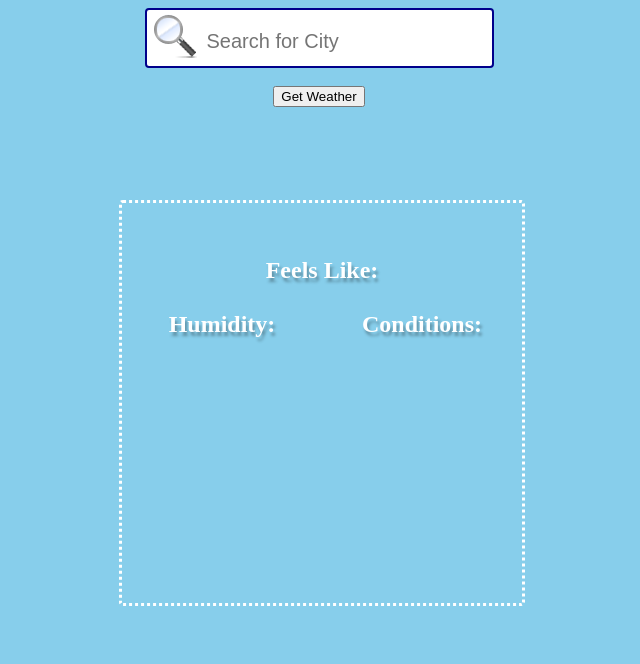
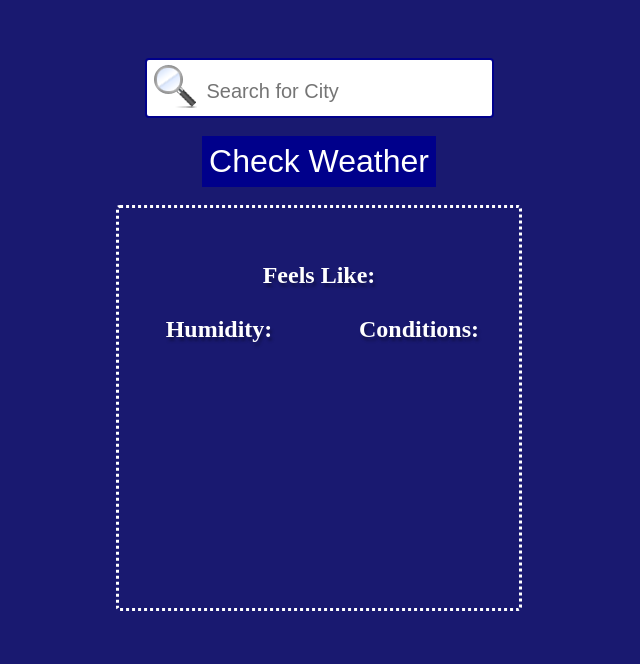
Before and after one commit to erinjaym/weather-app, a plain HTML site: page index.html in a window 1280 px wide. Shown: the whole page, without its empty margins (321-961 px from the left). Drawn offline with Linux system fonts and the light colour scheme; no server answers.

Commit message:
Reworked page display in preparation for portfolio addition. Added two wrappers one for the background and one for all other page content. Added button styling.

```diff
--- a/index.html
+++ b/index.html
@@ -6,10 +6,12 @@
   <title>Document</title>
 </head>
 <body>
-    <center><input id="search" placeholder="Search for City" type="text" maxlength="19"></center><br>
-    <center><button onclick="grabInput()" id="submit">Get Weather</button></center>
 
-<div id="background-blur" class="weather-popup-background-blur"></div>
+    <div id="background-wrapper" class="background-wrapper">
+        <div id="content-wrapper" class="content-wrapper">
+
+            <input id="search" placeholder="Search for City" type="text" maxlength="19"><br>
+            <button onclick="grabInput()" id="submit">Check Weather</button><br />
 
             <div id="weatherpopup" class="weather-popup">
             <div id="upper">
@@ -25,8 +27,11 @@
                 <div id="humidity"></div>
                 <div id="condition"></div>
             </div>
+
+            </div>
         </div>
 
+        </div>
 
 </body>
 
--- a/style.css
+++ b/style.css
@@ -1,5 +1,5 @@
 body {
-  background-color: skyblue;
+  background-color: #191970;
   background-size: cover;
   background-repeat: no-repeat;
 -webkit-background-size: cover;
@@ -14,12 +14,9 @@ body {
   font-weight: bold;
   font-size: 1.5em;
   height: 400px;
-  left: 50%;
-  position: absolute;
+  position: relative;
   text-align: center;
   text-shadow: 2px 4px 3px rgba(0, 0, 0, 0.3);
-  top: 50%;
-  transform: translate(-200px, -200px);
   width: 400px;
 }
 
@@ -27,7 +24,6 @@ body {
   filter: blur(2px);
   -webkit-filter: blur(2px);
   height: 400px;
-  transform: translate(-200px, -200px);
   width: 400px;
 }
 
@@ -54,3 +50,34 @@ input[type="text"] {
   font-size: 20px;
   padding: 20px 20px 13px 60px;
 }
+
+.content-wrapper{
+align-items: center;
+display: flex;
+flex-direction: column;
+justify-content: center;
+padding-top: 50px;
+padding-bottom: 50px;
+}
+
+.background-wrapper{
+background-repeat: no-repeat;
+background-size: cover;
+height: 100vh;
+min-height: 700px;
+}
+
+button{
+background-color: darkblue;
+border: 2px solid darkblue;
+color: white;
+font-size: 2em;
+padding: 5px;
+}
+
+button:hover{
+  background-color: white;
+  color: darkblue;
+  font-size: 2em;
+  padding: 5px;
+  }
--- a/weather.js
+++ b/weather.js
@@ -39,13 +39,17 @@ function populateWeather() {
 
     let stringToSearch = weatherInformation.weather[0].description;
     if (stringToSearch.match(findSnow)) {
-      document.body.style.backgroundImage = "url('./images/snow.jpeg')";
+      let display = document.getElementById("background-wrapper");
+      display.style.backgroundImage = "url('./images/snow.jpeg')"
     } else if (stringToSearch.match(findRain)) {
-      document.body.style.backgroundImage = "url('./images/rain.jpeg')";
+      let display = document.getElementById("background-wrapper");
+      display.style.backgroundImage = "url('./images/rain.jpeg')";
     } else if (stringToSearch.match(findClouds)) {
-      document.body.style.backgroundImage = "url('./images/clouds.jpeg')";
+      let display = document.getElementById("background-wrapper");
+      display.style.backgroundImage = "url('./images/clouds.jpeg')";
     } else if (stringToSearch.match(findClear)) {
-      document.body.style.backgroundImage = "url('./images/clear.jpeg')";
+      let display = document.getElementById("background-wrapper");
+      display.style.backgroundImage = "url('./images/clear.jpeg')";
     }
   })();
 
```
Lines whose indentation alone changed are shown as unchanged.
